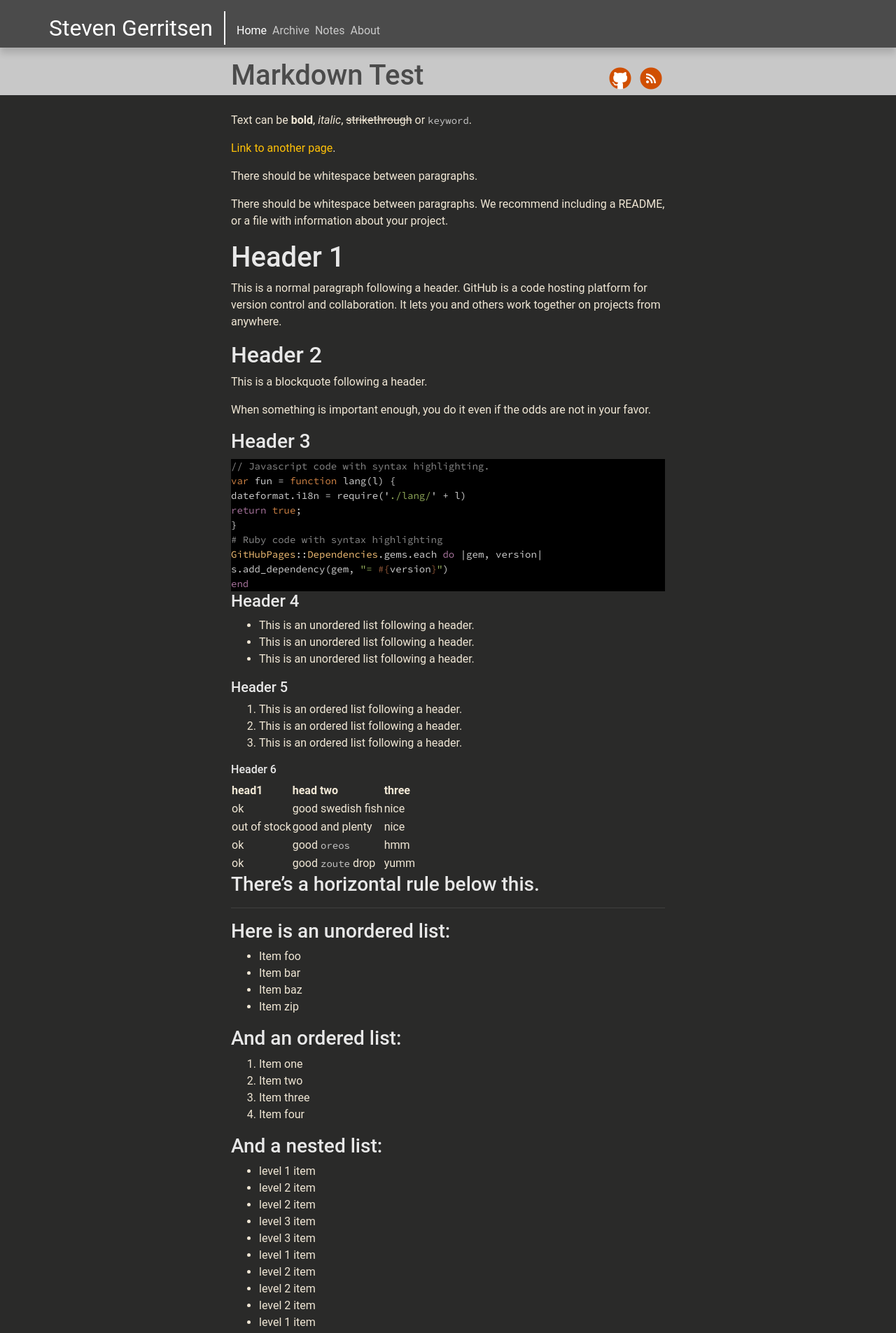
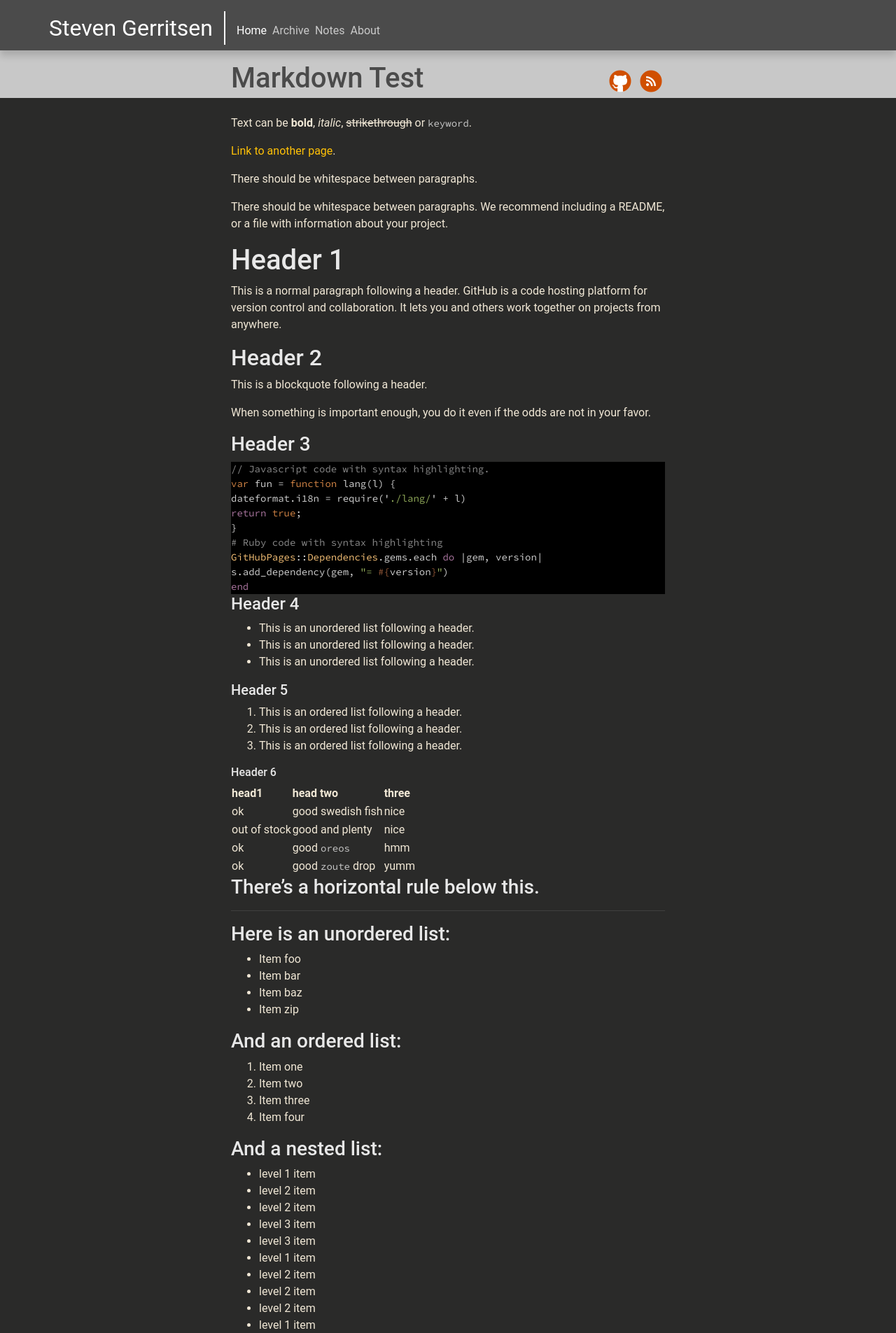
Before and after one commit to Steeff0/steeff0.github.io, a Jekyll site: the page built from pages/markdown-test.md, in a window 1280 px wide. Shown: the top 1905 px of the page at 70% size. Built offline with Jekyll 4.4.1, drawn with Linux system fonts in a browser that asks for light colours; some web fonts are replaced.

```diff
--- a/_includes/navigation.html
+++ b/_includes/navigation.html
@@ -4,7 +4,7 @@
         <div class="container">
             <div class="row">
                 <div class="col-12">
-                    <nav class="navbar navbar-expand-lg navbar-dark bg-dark px-0 pt-3 pb-1 align-items-start flex-lg-column flex-xl-row align-items-xl-end">
+                    <nav class="navbar navbar-expand-lg navbar-dark bg-dark px-0 pt-3 pb-2 align-items-start flex-lg-column flex-xl-row align-items-xl-end">
                         <a class="navbar-brand site-title" href="{{ '/' | relative_url }}">
                             {{ site.title | default: site.github.repository_name | escape }}
                         </a>
```
